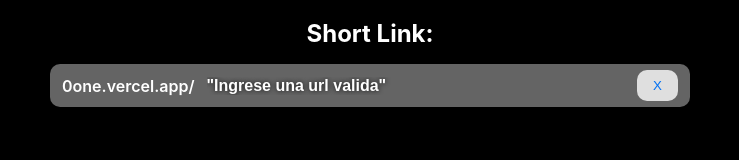
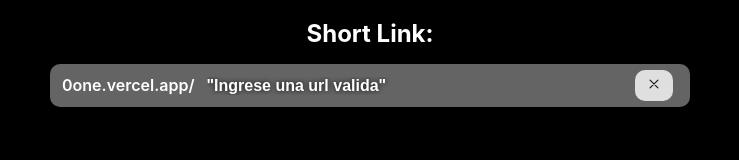
Before and after one commit to 0ozen/MyLink, a Next.js app: page / in a window 1280 px wide. Both pictures are taken after a click on the button "Acortar link". Shown: the part 463-623 px from the top of the page, without its empty margins (270-1009 px from the left). Built offline with nearby package versions, Linux system fonts and the light colour scheme; no server answers.

Commit message:
iconos svg agregados

```diff
--- /dev/null
+++ b/src/icons/Close.jsx
@@ -0,0 +1,20 @@
+export default function Close(props) {
+  return (
+    <svg
+      xmlns="http://www.w3.org/2000/svg"
+      className="ionicon"
+      viewBox="0 0 512 512"
+      {...props}
+    >
+      <title>{"Close"}</title>
+      <path
+        fill="none"
+        stroke="currentColor"
+        strokeLinecap="round"
+        strokeLinejoin="round"
+        strokeWidth={32}
+        d="M368 368L144 144M368 144L144 368"
+      />
+    </svg>
+  );
+}
--- /dev/null
+++ b/src/icons/Copi.jsx
@@ -0,0 +1,32 @@
+export default function Copy(props) {
+  return (
+    <svg
+      xmlns="http://www.w3.org/2000/svg"
+      className="ionicon"
+      viewBox="0 0 512 512"
+      {...props}
+    >
+      <title>{"Copy"}</title>
+      <rect
+        x={128}
+        y={128}
+        width={336}
+        height={336}
+        rx={57}
+        ry={57}
+        fill="none"
+        stroke="currentColor"
+        strokeLinejoin="round"
+        strokeWidth={32}
+      />
+      <path
+        d="M383.5 128l.5-24a56.16 56.16 0 00-56-56H112a64.19 64.19 0 00-64 64v216a56.16 56.16 0 0056 56h24"
+        fill="none"
+        stroke="currentColor"
+        strokeLinecap="round"
+        strokeLinejoin="round"
+        strokeWidth={32}
+      />
+    </svg>
+  );
+}
--- a/src/pages/[url].js
+++ b/src/pages/[url].js
@@ -21,17 +21,17 @@ export async function getServerSideProps(req, res) {
 			};
 		} else {
 			return {
-				props: { find: false  , message : "Url not Found" },
+				props: { find: false, message: "Url not Found" },
 			};
 		}
 	} catch (error) {
 		console.log(error.message);
 		return {
-			props: { find: false , message : "Server Error" },
+			props: { find: false, message: "Server Error" },
 		};
 	}
 }
 
-export default function ShortIdPage({ find,message }) {
+export default function ShortIdPage({ find, message }) {
 	return find ? <div>Redirect</div> : <div>{message}</div>;
 }
--- a/src/pages/api/editUrl.js
+++ b/src/pages/api/editUrl.js
@@ -2,15 +2,15 @@ import dbConnect from "../../utils/mongoose";
 import Url from "../../models/link";
 
 export default async function handler(req, res) {
+	if (req.body.link === "")
+		return res.status(400).json("Ingrese una url valida");
 
-	if (req.body.link === "") return res.status(400).json("Ingrese una url valida");
-
-  try {
-    await dbConnect();
-    let link = req.body.link
-    if (link.search(/^http[s]?\:\/\//) == -1) {
-      link = 'https://' + link;
-    }
+	try {
+		await dbConnect();
+		let link = req.body.link;
+		if (link.search(/^http[s]?\:\/\//) == -1) {
+			link = "https://" + link;
+		}
 		const data = await Url.findOne({ urlOriginal: link });
 
 		if (data) {
--- a/src/pages/index.js
+++ b/src/pages/index.js
@@ -1,6 +1,8 @@
 import Head from "next/head";
 import { useState } from "react";
 import styles from "../styles/Home.module.css";
+import Copy from "../icons/Copi";
+import Close from "../icons/Close";
 
 export default function Home() {
 	const [myLink, setMyLink] = useState("");
@@ -10,6 +12,7 @@ export default function Home() {
 	const [showShortUrl, setShowShortUrl] = useState(false);
 	const [edit, setEdit] = useState("");
 	const [success, setSuccess] = useState(false);
+	const [loader, setLoader] = useState(false);
 
 	function restart() {
 		setShow(() => false);
@@ -35,12 +38,13 @@ export default function Home() {
 			},
 			body: JSON.stringify({ link }),
 		});
-    if(res.status === 201) setSuccess(true);
+		if (res.status === 201) setSuccess(true);
 		const data = await res.text();
 		setMyLink(data);
 	}
 
 	async function sendCustomLink(e) {
+		setLoader(true);
 		const res = await fetch("/api/editUrl", {
 			method: "POST",
 			headers: {
@@ -49,6 +53,7 @@ export default function Home() {
 			body: JSON.stringify({ edit, link }),
 		});
 		const data = await res.text();
+		if (data) setLoader(false);
 		if (data === edit) setSuccess(true);
 	}
 
@@ -71,7 +76,9 @@ export default function Home() {
 						className={
 							cardShadow ? `${styles.card} ${styles.cardShadow}` : styles.card
 						}>
-						<input placeholder="Ingresa tu link" onChange={(e) => setLink(e.target.value)}></input>
+						<input
+							placeholder="Ingresa tu link"
+							onChange={(e) => setLink(e.target.value)}></input>
 						<div>
 							<button onClick={customUrl}>Editar url</button>
 							<button onClick={shortUrl}>Acortar link</button>
@@ -88,21 +95,29 @@ export default function Home() {
 								<input
 									className={styles.edited}
 									value={edit}
-								onChange={(e) => setEdit(e.target.value)}/>
+									onChange={(e) => setEdit(e.target.value)}
+								/>
 							</span>
-              <button onClick={restart}>X</button>
+							{loader && <div className={styles.loader}></div>}
+
+							<button className={styles.close} onClick={restart}>
+								<Close width={18} />
+							</button>
+
 							{success && (
+								<>
 									<button
+										className={styles.copy}
 										onClick={() =>
 											navigator.clipboard.writeText("0one.vercel.app/" + edit)
 										}>
-									Copy
+										<Copy width={18} />
 									</button>
+								</>
 							)}
 						</div>
 						<div className={styles.options}>
 							<button onClick={sendCustomLink}>Enviar</button>
-
 						</div>
 					</div>
 
@@ -114,21 +129,22 @@ export default function Home() {
 						<div className={styles.mylink}>
 							<span>
 								0one.vercel.app/
-							<input className={styles.edited} defaultValue={myLink}/>
+								<input className={styles.edited} defaultValue={myLink} />
 							</span>
-              <button className={styles.close} onClick={restart}>X</button>
+							<button className={styles.close} onClick={restart}>
+								<Close width={18} />
+							</button>
 							{success && (
 								<button
+									className={styles.copy}
 									onClick={() =>
 										navigator.clipboard.writeText("0one.vercel.app/" + myLink)
 									}>
-									Copy
+									<Copy width={18} />
 								</button>
 							)}
 						</div>
-						<div className={styles.options}>
-
-						</div>
+						<div className={styles.options}></div>
 					</div>
 				</div>
 			</main>
--- a/src/styles/Home.module.css
+++ b/src/styles/Home.module.css
@@ -133,7 +133,7 @@
 	align-items: center;
 }
 
-.cardEdit h2{
+.cardEdit h2 {
 	margin: 0;
 }
 
@@ -141,7 +141,6 @@
 	height: 1em;
 	margin-left: 0.5rem;
 }
-
 
 .mylink {
 	display: flex;
@@ -159,6 +158,7 @@
 .mylink span {
 	display: flex;
 	flex-direction: row;
+	align-items: baseline;
 	width: 85%;
 }
 .edited {
@@ -173,12 +173,39 @@
 	text-shadow: 0px 0px 5px #111;
 	width: 100%;
 }
-
-.options{
+.options {
 	display: flex;
 	gap: 5px;
 }
 
+.close {
+	margin: 0 5px;
+	padding: 5px 10px;
+	color: #111;
+}
+.copy {
+	padding: 5px 10px;
+	color: #111;
+}
+
+.loader {
+	width: 20px;
+	height: 20px;
+	border-radius: 50%;
+	display: inline-block;
+	border-top: 3px solid #fff;
+	border-right: 3px solid transparent;
+	box-sizing: border-box;
+	animation: rotation 1s linear infinite;
+}
+@keyframes rotation {
+	0% {
+		transform: rotate(0deg);
+	}
+	100% {
+		transform: rotate(360deg);
+	}
+}
 
 /*@media (prefers-color-scheme: dark) {*/
 .card,
@@ -191,22 +218,24 @@
 .logo img {
 	filter: invert(1);
 }
+
 /*}*/
+
 @media (max-width: 600px) {
 	.grid {
 		width: 100%;
 		flex-direction: column;
 	}
 	.container {
-    padding: 0 .5rem;
+		padding: 0 0.5rem;
 	}
-  .mylink{
+	.mylink {
 		width: 100%;
 	}
 }
 
 @media (max-width: 360px) {
-	.linkName{
+	.linkName {
 		display: none;
 	}
 }
```
Also changed, not shown: src/pages/api/shortUrl.js (+4 -4 lines), src/styles/globals.css (indentation only). Lines whose indentation alone changed are shown as unchanged.
